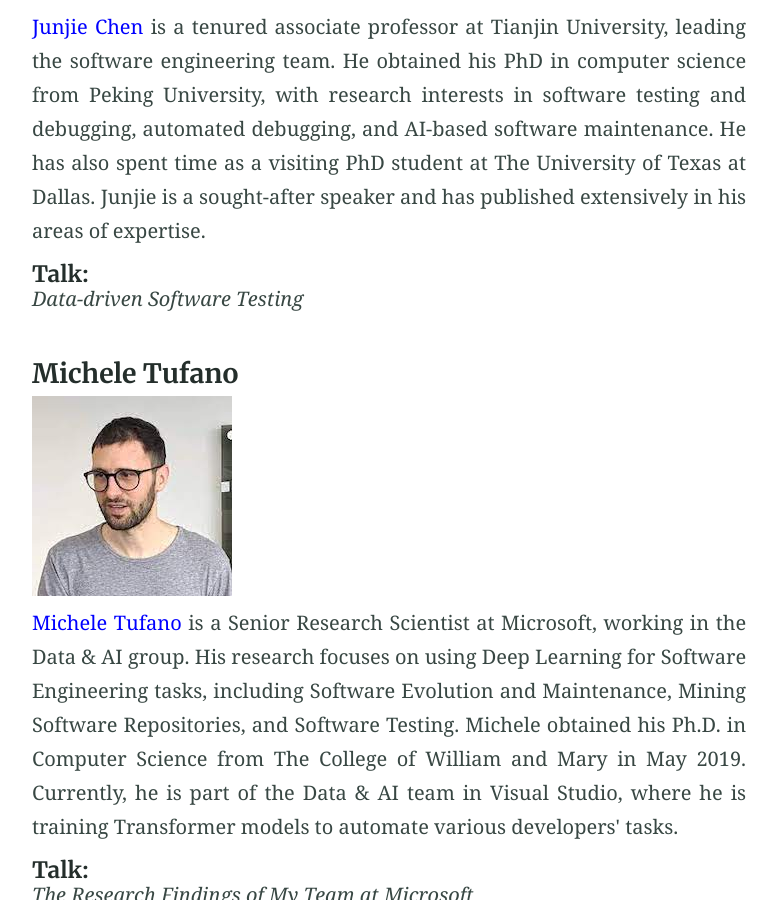
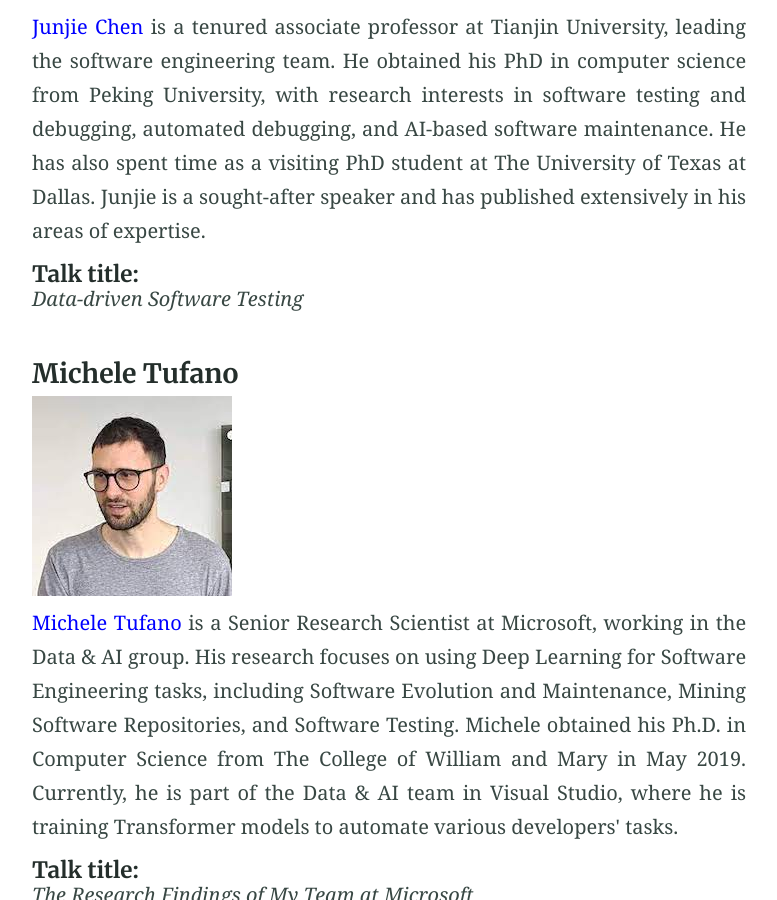
Before and after one commit to msr-asia-summit/msr-asia-summit.github.io, a Jekyll site: the page built from speakers.md, in a window 1280 px wide and 900 px high, scrolled down 1148 px. Shown: the whole window, without its empty margins (251-1028 px from the left). Built offline with Jekyll 4.4.1, drawn with Linux system fonts in a browser that asks for light colours; some of the changed text lies outside the part shown.

Commit message:
Adjust space

```diff
--- a/_includes/all_speakers.html
+++ b/_includes/all_speakers.html
@@ -31,7 +31,7 @@
     <img src="/assets/Junjie.png">
   </div>
   <div style="text-align: justify;"><a href="https://sites.google.com/site/junjiechen08/" class="blue-link">Junjie Chen </a> is a tenured associate professor at Tianjin University, leading the software engineering team. He obtained his PhD in computer science from Peking University, with research interests in software testing and debugging, automated debugging, and AI-based software maintenance. He has also spent time as a visiting PhD student at The University of Texas at Dallas. Junjie is a sought-after speaker and has published extensively in his areas of expertise.</div>
- <h5>Talk:  </h5><i>Data-driven Software Testing</i>
+ <h5>Talk title:  </h5><i>Data-driven Software Testing</i>
 <BR>
 <BR>
 </div>
@@ -44,7 +44,7 @@
     <img src="/assets/Michele.jpeg">
   </div>
   <div style="text-align: justify;"><a href="https://tufanomichele.com/" class="blue-link">Michele Tufano</a> is a Senior Research Scientist at Microsoft, working in the Data & AI group. His research focuses on using Deep Learning for Software Engineering tasks, including Software Evolution and Maintenance, Mining Software Repositories, and Software Testing. Michele obtained his Ph.D. in Computer Science from The College of William and Mary in May 2019. Currently, he is part of the Data & AI team in Visual Studio, where he is training Transformer models to automate various developers' tasks. </div>
- <h5>Talk:</h5><i>The Research Findings of My Team at Microsoft </i>
+ <h5>Talk title: </h5><i>The Research Findings of My Team at Microsoft </i>
 <BR>
 <BR></div>
 
@@ -58,8 +58,8 @@
     <img src="/assets/Kevin.png">
   </div>
   <div style="text-align: justify;"><a href="https://www.kpmoran.com/" class="blue-link">Kevin Moran </a> is an Assistant Professor in the Department of Computer Science at George Mason University where he directs the <a href="https://sagelab.io" class="blue-link">SAGE Research Lab</a>.  He graduated with his B.A. in Physics with a Computer Science Minor from the College of the Holy Cross in 2013. He graduated with his M.S. in Computer Science from William & Mary in 2015, and his Ph.D. in Computer Science from William & Mary in 2018, advised by Dr. Denys Poshyvanyk.  His main research interests include software engineering, security, maintenance, and evolution with a focus on mobile platforms. Additionally, he explores applications of machine learning to data mined from software repositories in order to build practical automated tools for developers. </div>
-  <h5>Talk: </h5><i>(To Appear)</i>
-</BR>
+  <h5>Talk title: </h5><i>(To Appear)</i>
+<BR>
 <BR></div>
 
 
@@ -71,6 +71,6 @@
     <img src="/assets/bin.jpeg">
   </div>
   <div style="text-align: justify;"><a href="https://binlin.info/" class="blue-link">Bin Lin</a> is currently an assistant professor in the <a href="https://sws.cs.ru.nl" class="blue-link">Software Science Group</a> of Radboud University. Prior to that, he was a postdoctoral researcher in the REVEAL and SEART research groups of Software Institute at USI - Università della Svizzera italiana, Switzerland. He recieved his Ph.D. degree in 2020 from Università della Svizzera Italiana (USI), Switzerland. His research interest covers  a wide range of fields in software engineering. Specific topics include program comprehension, mining software repositories, software evolution, refactoring, and human aspects of software engineering.</div>
-<h5>Talk:  </h5><i>Refactoring Detection and Impact Analysis: Promises, Pitfalls, and Opportunities</i>
+<h5>Talk title:  </h5><i>Refactoring Detection and Impact Analysis: Promises, Pitfalls, and Opportunities</i>
 <BR>
 <BR></div>
```
